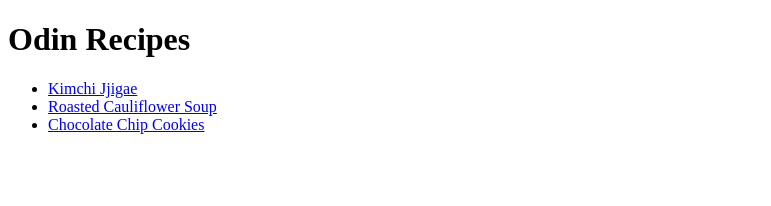
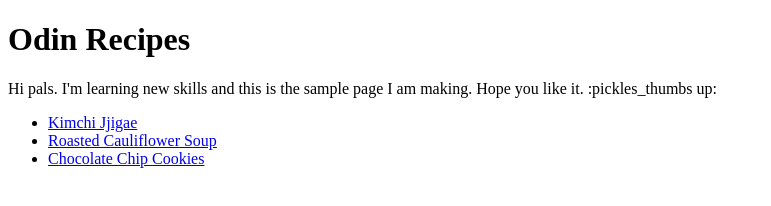
Before and after one commit to dorob0t/odin-recipes, a plain HTML site: page index.html in a window 1280 px wide. Shown: the whole page, without its empty margins (0-771 px from the left). Drawn offline with Linux system fonts and the light colour scheme.

Commit message:
Added text to index.html

```diff
--- a/index.html
+++ b/index.html
@@ -5,6 +5,7 @@
     </head>
     <body>
         <h1>Odin Recipes</h1>
+        <p>Hi pals. I'm learning new skills and this is the sample page I am making. Hope you like it. :pickles_thumbs up:</p>
         <ul>
             <li><a href="recipes/kimchi-jjigae.html">Kimchi Jjigae</a></li>
             <li><a href="recipes/cauliflower-soup.html">Roasted Cauliflower Soup</a></li>
```
Also changed, not shown: recipes/chocolate-chip-cookies.html (line endings or trailing spaces), 1 other file.
